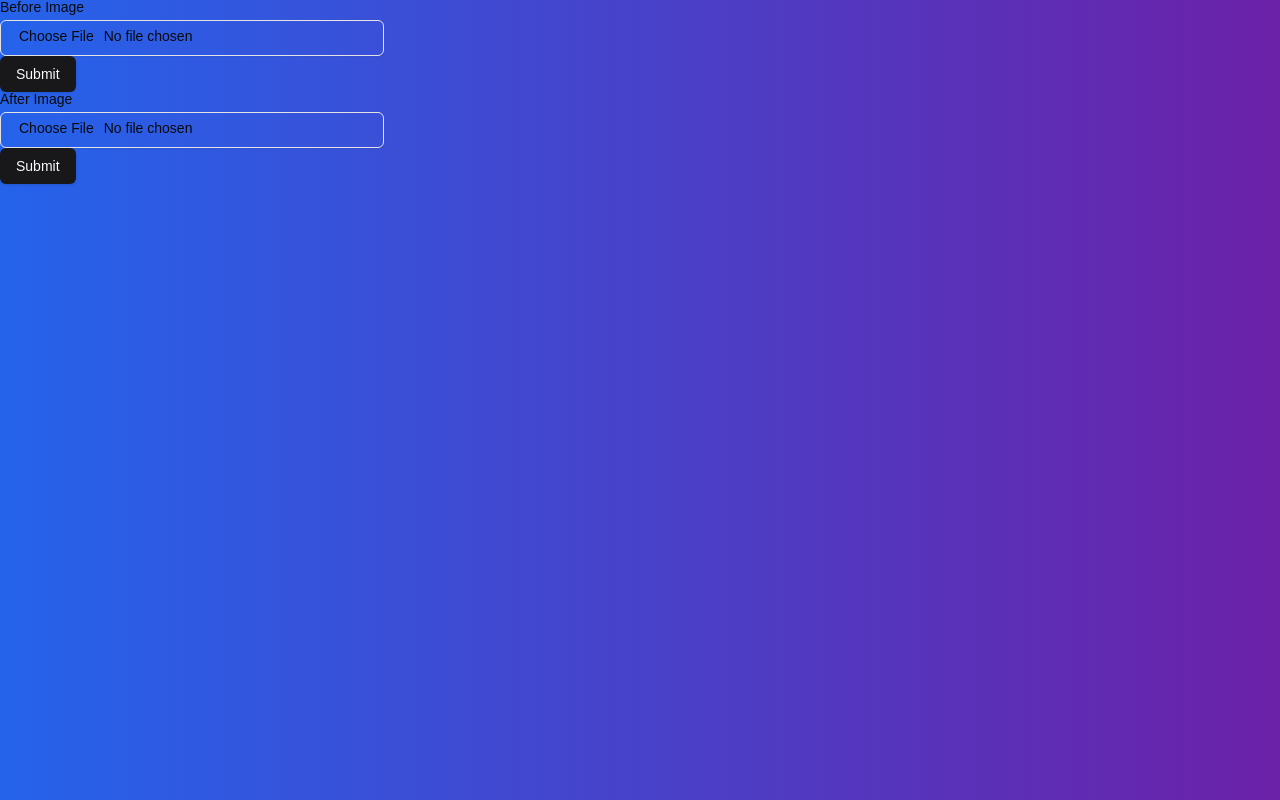
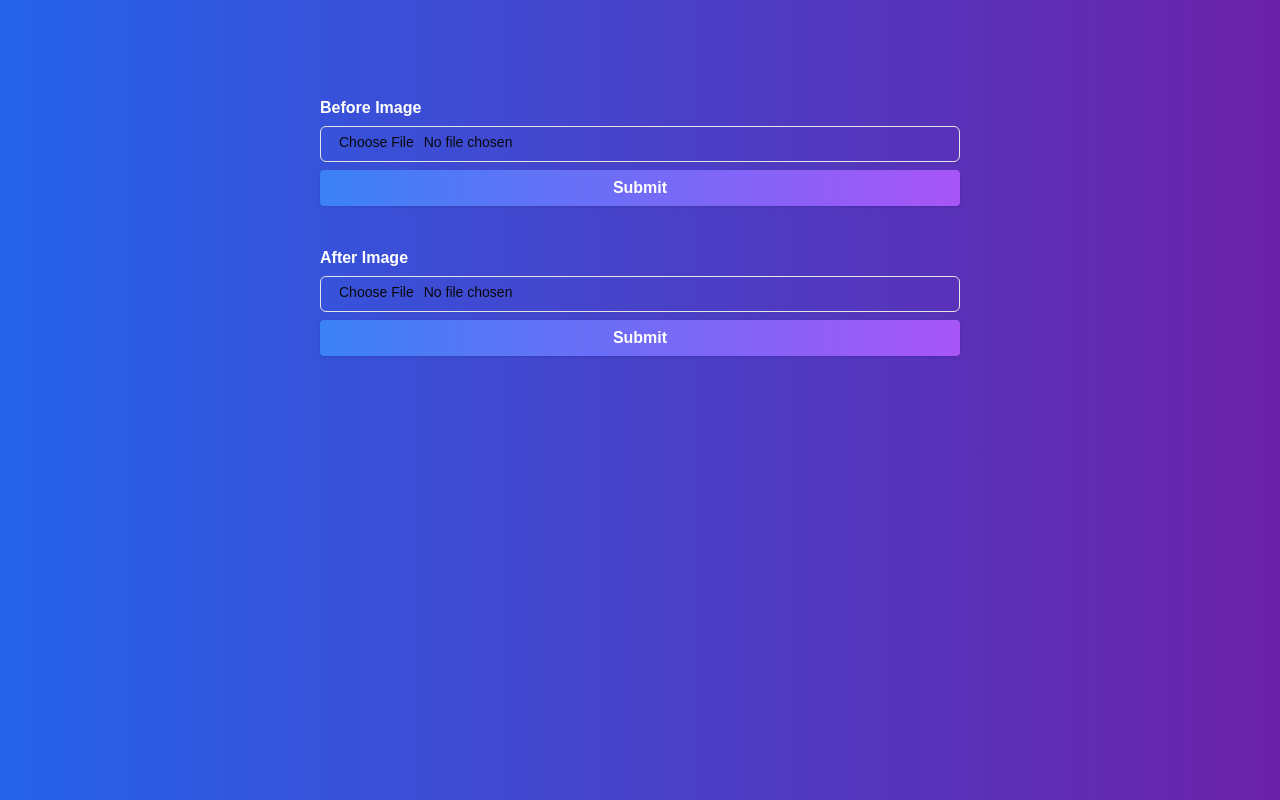
Before and after one commit to GaiaHackathon/frontend, a Next.js app: page /upload in a window 1280 px wide. Built offline with nearby package versions, Linux system fonts and the light colour scheme.

Commit message:
now shows before and after image with ai description

```diff
--- a/app/upload/page.tsx
+++ b/app/upload/page.tsx
@@ -4,10 +4,16 @@ import { Button } from '@/components/ui/button';
 import { Input } from '@/components/ui/input';
 import { Label } from '@/components/ui/label';
 import { useState } from 'react';
+import { Card, CardContent, CardHeader, CardTitle } from '@/components/ui/card';
 
 export default function Upload() {
   const [selectedFile, setSelectedFile] = useState(null);
   const [selectedAfterFile, setSelectedAfterFile] = useState(null);
+  const [beforeImageSrc, setBeforeImageSrc] = useState<string>();
+  const [afterImageSrc, setAfterImageSrc] = useState<string>();
+  const [beforeImageDescription, setBeforeImageDescription] =
+    useState<string>();
+  const [afterImageDescription, setAfterImageDescription] = useState<string>();
 
   const onBeforeImageSubmit = async (
     event: React.FormEvent<HTMLFormElement>
@@ -24,6 +30,15 @@ export default function Upload() {
       });
 
       const imageUrl: string = (await resp.json()).imageUrl;
+      setBeforeImageSrc(imageUrl);
+
+      const agentResp = await fetch('/api/agent', {
+        method: 'POST',
+        body: JSON.stringify({ image_url: imageUrl }),
+      });
+
+      const agentDescription: string = (await agentResp.json()).message;
+      setBeforeImageDescription(agentDescription);
     } catch (err) {
       console.error(err);
     }
@@ -44,6 +59,15 @@ export default function Upload() {
       });
 
       const imageUrl: string = (await resp.json()).imageUrl;
+      setAfterImageSrc(imageUrl);
+
+      const agentResp = await fetch('/api/agent', {
+        method: 'POST',
+        body: JSON.stringify({ image_url: imageUrl }),
+      });
+
+      const agentDescription: string = (await agentResp.json()).message;
+      setAfterImageDescription(agentDescription);
     } catch (err) {
       console.error(err);
     }
@@ -58,10 +82,16 @@ export default function Upload() {
   };
 
   return (
-    <div>
+    <div className='w-screen my-24 flex justify-center items-center'>
+      <div className='flex flex-col gap-10 w-2/4'>
         <form onSubmit={onBeforeImageSubmit}>
-        <div className='grid w-full max-w-sm items-center gap-1.5'>
-          <Label htmlFor='before-image'>Before Image</Label>
+          <div className='grid w-full items-center gap-1.5'>
+            <Label
+              htmlFor='before-image'
+              className='text-white text-base font-bold'
+            >
+              Before Image
+            </Label>
             <Input
               id='before-image'
               type='file'
@@ -69,12 +99,39 @@ export default function Upload() {
               required
             />
           </div>
-        <Button type='submit'>Submit</Button>
+          <Button
+            className='bg-gradient-to-r from-blue-500 to-purple-500 hover:from-blue-600 hover:to-purple-600 text-white font-bold py-2 px-4 rounded text-base mt-2 w-full'
+            type='submit'
+          >
+            Submit
+          </Button>
         </form>
 
+        {beforeImageSrc &&
+          beforeImageSrc.length > 0 &&
+          beforeImageDescription &&
+          beforeImageDescription.length > 0 && (
+            <Card className='flex flex-col gap-4 justify-center items-center'>
+              <CardHeader>
+                <CardTitle>Before Image</CardTitle>
+              </CardHeader>
+              <CardContent className='flex flex-col gap-4 justify-center items-center'>
+                <img className='w-64 h-30' src={beforeImageSrc} />
+                <p className='w-30 h-30 text-wrap overflow-scroll'>
+                  {beforeImageDescription}
+                </p>
+              </CardContent>
+            </Card>
+          )}
+
         <form onSubmit={onAfterImageSubmit}>
-        <div className='grid w-full max-w-sm items-center gap-1.5'>
-          <Label htmlFor='after-image'>After Image</Label>
+          <div className='grid w-full items-center gap-1.5'>
+            <Label
+              htmlFor='after-image'
+              className='text-white text-base font-bold'
+            >
+              After Image
+            </Label>
             <Input
               id='after-image'
               type='file'
@@ -82,8 +139,31 @@ export default function Upload() {
               required
             />
           </div>
-        <Button type='submit'>Submit</Button>
+          <Button
+            className='bg-gradient-to-r from-blue-500 to-purple-500 hover:from-blue-600 hover:to-purple-600 text-white font-bold py-2 px-4 rounded text-base mt-2 w-full'
+            type='submit'
+          >
+            Submit
+          </Button>
         </form>
+
+        {afterImageSrc &&
+          afterImageSrc.length > 0 &&
+          afterImageDescription &&
+          afterImageDescription.length > 0 && (
+            <Card className='flex flex-col gap-4 justify-center items-center'>
+              <CardHeader>
+                <CardTitle>After Image</CardTitle>
+              </CardHeader>
+              <CardContent className='flex flex-col gap-4 justify-center items-center'>
+                <img className='w-64 h-30' src={afterImageSrc} />
+                <p className='w-30 h-30 text-wrap overflow-scroll'>
+                  {afterImageDescription}
+                </p>
+              </CardContent>
+            </Card>
+          )}
+      </div>
     </div>
   );
 }
```
Also changed, not shown: 1 other file (tests, documents, lock files or other folders). Lines whose indentation alone changed are shown as unchanged.
